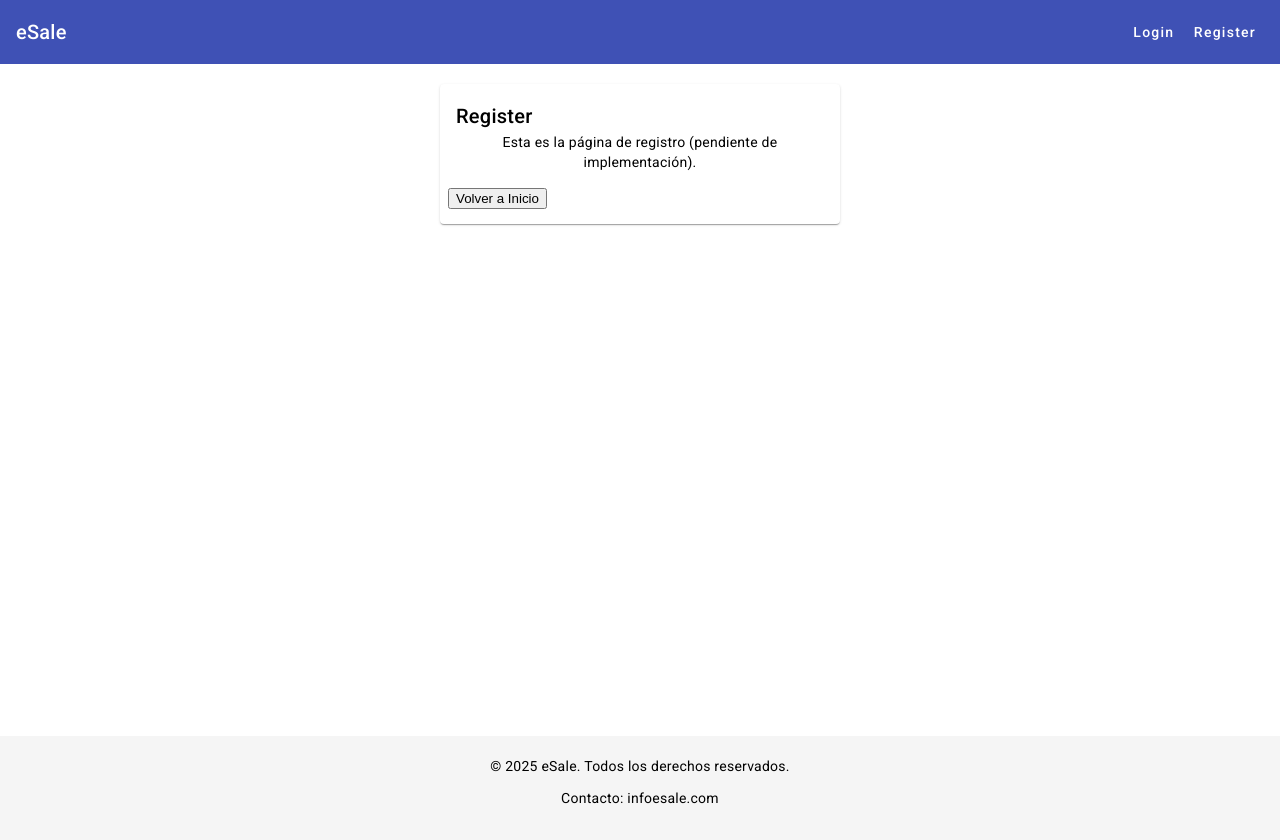
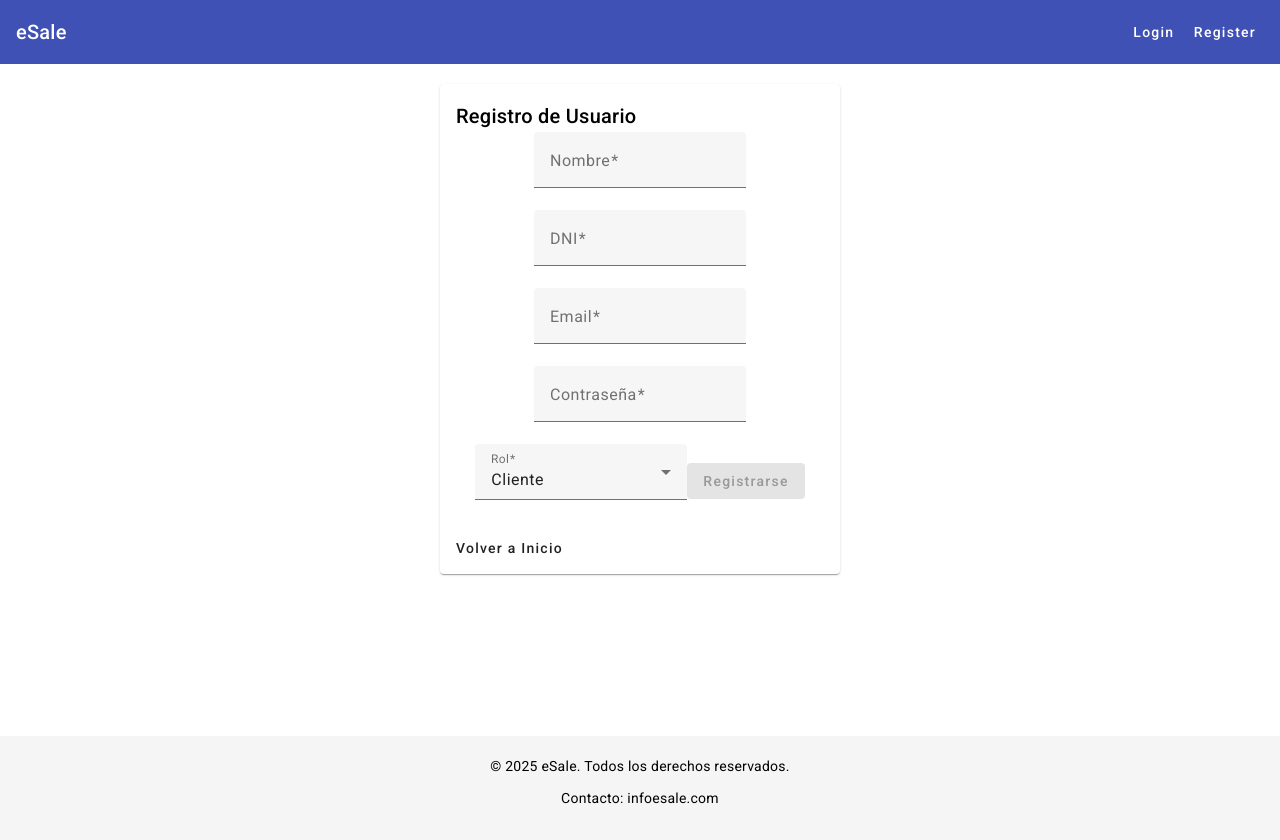
Before and after one commit to NicoButter/eSale_front, an Angular app in the folder eSale_front/: page /register in a window 1280 px wide. Built offline with nearby package versions, Linux system fonts and the light colour scheme.

Commit message:
se agrego el form para el registro

```diff
--- a/eSale_front/src/app/hero/hero.html
+++ b/eSale_front/src/app/hero/hero.html
@@ -1,45 +1,37 @@
-<section class="hero">
-  <mat-card>
-    <mat-card-header>
-      <mat-card-title>¡Bienvenido a eSale!</mat-card-title>
-    </mat-card-header>
+<section class="welcome-banner">
+  <mat-card class="banner-card">
+    <mat-card-title class="banner-title">¡Bienvenido a eSale!</mat-card-title>
     <mat-card-content>
-      <p>Descubre la mejor tienda online de electrónica con ofertas increíbles.</p>
+      <p class="banner-text">
+        🔥 Las mejores rebajas del año te esperan. Encontrá tus productos favoritos al mejor precio. ¡Apurate antes que vuelen! 🛒
+      </p>
     </mat-card-content>
   </mat-card>
+</section>
 
- <mat-card *ngFor="let product of featuredProducts">
-  <mat-card-header>
-    <mat-card-title>{{ product.articulo.marcaNombre }} {{ product.articulo.modelo }}</mat-card-title>
+<section class="hero">
+  <mat-card *ngFor="let product of featuredProducts">
+    <mat-card-header>
+      <mat-card-title>
+        {{ product.articulo.marcaNombre }} {{ product.articulo.modelo }}
+      </mat-card-title>
     </mat-card-header>
+
     <mat-card-content>
-      <img *ngIf="product.articulo.imageUrl" [src]="product.articulo.imageUrl" alt="{{ product.articulo.modelo }}" class="product-image">
+      <img
+        *ngIf="product.articulo.imageUrl"
+        [src]="product.articulo.imageUrl"
+        alt="{{ product.articulo.modelo }}"
+        class="product-image"
+      />
       <p>{{ product.articulo.descripcion }}</p>
       <p>Precio: ${{ product.articulo.precioSinIVA }}</p>
     </mat-card-content>
+
     <mat-card-actions>
-      <button mat-button color="primary">Añadir al carrito</button>
+      <button *ngIf="mostrarBoton()" mat-button color="primary">
+        Añadir al carrito
+      </button>
     </mat-card-actions>
-</mat-card>
-
-  <!-- <div class="offers-section" *ngIf="offers.length > 0">
-    <h2>Ofertas Especiales</h2>
-    <div class="product-grid">
-      <mat-card *ngFor="let product of offers">
-        <mat-card-header>
-          <mat-card-title>{{ product.marca.nombre }} {{ product.modelo }}</mat-card-title>
-        </mat-card-header>
-        <mat-card-content>
-          <img *ngIf="product.imageUrl" [src]="product.imageUrl" alt="{{ product.modelo }}" class="product-image">
-          <p>{{ product.descripcion }}</p>
-          <p>Precio original: ${{ product.precioSinIVA }}</p>
-          <p *ngIf="product.rebaja?.porcentajeDescuento">Descuento: {{ product.rebaja?.porcentajeDescuento }}%</p>
-          <p *ngIf="product.rebaja?.porcentajeDescuento">Precio con descuento: ${{ getDiscountedPrice(product) | number:'1.2-2' }}</p>
-        </mat-card-content>
-        <mat-card-actions>
-          <button mat-button color="primary">Añadir al carrito</button>
-        </mat-card-actions>
-      </mat-card>
-    </div>
-  </div> -->
+  </mat-card>
 </section>
--- a/eSale_front/src/app/hero/hero.scss
+++ b/eSale_front/src/app/hero/hero.scss
@@ -8,3 +8,26 @@ mat-card {
   max-width: 600px;
   text-align: center;
 }
+
+.welcome-banner {
+  margin: 20px auto;
+  max-width: 900px;
+  text-align: center;
+}
+
+.banner-card {
+  background: linear-gradient(to right, #ff8a00, #e52e71);
+  color: white;
+  padding: 20px;
+  border-radius: 15px;
+}
+
+.banner-title {
+  font-size: 2rem;
+  font-weight: bold;
+}
+
+.banner-text {
+  font-size: 1.2rem;
+  margin-top: 10px;
+}
--- a/eSale_front/src/app/hero/hero.ts
+++ b/eSale_front/src/app/hero/hero.ts
@@ -4,6 +4,8 @@ import { MatButtonModule } from '@angular/material/button';
 import { RouterLink } from '@angular/router';
 import { ApiService, ProductoDestacado } from '../services/api';
 import { CommonModule } from '@angular/common';
+import { AuthService } from '../services/auth';
+
 
 @Component({
   selector: 'app-hero',
@@ -13,20 +15,21 @@ import { CommonModule } from '@angular/common';
   styleUrls: ['./hero.scss']
 })
 export class Hero implements OnInit {
-
   featuredProducts: ProductoDestacado[] = [];
 
-  // offers: Product[] = [];
-
-  constructor(private apiService: ApiService) { }
+  constructor(
+    private apiService: ApiService,
+    private authService: AuthService
+  ) {}
 
   ngOnInit(): void {
     this.apiService.getArticulosDestacados().subscribe({
-      next: (products) => {
-        this.featuredProducts = products;
-        console.log(this.featuredProducts); // para verificar la estructura
-      },
-      error: (error) => console.error('Error al cargar productos destacados:', error)
+      next: (products) => (this.featuredProducts = products),
+      error: (err) => console.error(err)
     });
   }
+
+  mostrarBoton(): boolean {
+    return this.authService.isLoggedIn() && this.authService.isCliente();
+  }
 }
--- a/eSale_front/src/app/register/register.html
+++ b/eSale_front/src/app/register/register.html
@@ -1,10 +1,39 @@
 <div class="register">
   <mat-card>
     <mat-card-header>
-      <mat-card-title>Register</mat-card-title>
+      <mat-card-title>Registro de Usuario</mat-card-title>
     </mat-card-header>
     <mat-card-content>
-      <p>Esta es la página de registro (pendiente de implementación).</p>
+      <form [formGroup]="form" (ngSubmit)="onSubmit()">
+        <mat-form-field appearance="fill">
+          <mat-label>Nombre</mat-label>
+          <input matInput formControlName="nombre" required>
+        </mat-form-field>
+
+        <mat-form-field appearance="fill">
+          <mat-label>DNI</mat-label>
+          <input matInput formControlName="dni" required>
+        </mat-form-field>
+
+        <mat-form-field appearance="fill">
+          <mat-label>Email</mat-label>
+          <input matInput formControlName="email" type="email" required>
+        </mat-form-field>
+
+        <mat-form-field appearance="fill">
+          <mat-label>Contraseña</mat-label>
+          <input matInput formControlName="password" type="password" required>
+        </mat-form-field>
+
+        <mat-form-field appearance="fill">
+          <mat-label>Rol</mat-label>
+          <mat-select formControlName="rol">
+            <mat-option value="CLIENTE">Cliente</mat-option>
+          </mat-select>
+        </mat-form-field>
+
+        <button mat-raised-button color="primary" type="submit" [disabled]="form.invalid">Registrarse</button>
+      </form>
     </mat-card-content>
     <mat-card-actions>
       <button mat-button (click)="goToLanding()">Volver a Inicio</button>
--- a/eSale_front/src/app/register/register.ts
+++ b/eSale_front/src/app/register/register.ts
@@ -1,18 +1,58 @@
 import { Component } from '@angular/core';
+import { Router } from '@angular/router';
+import { FormBuilder, FormGroup, Validators, ReactiveFormsModule } from '@angular/forms';
 import { MatCardModule } from '@angular/material/card';
-import { Router } from '@angular/router'; // Importar Router
+import { MatFormFieldModule } from '@angular/material/form-field';
+import { MatInputModule } from '@angular/material/input';
+import { MatButtonModule } from '@angular/material/button';
+import { MatSelectModule } from '@angular/material/select';
+import { UsuarioService } from '../services/usuario';
+import { CommonModule } from '@angular/common';
 
 @Component({
   selector: 'app-register',
   standalone: true,
-  imports: [MatCardModule],
+  imports: [
+    CommonModule,
+    ReactiveFormsModule,
+    MatCardModule,
+    MatFormFieldModule,
+    MatInputModule,
+    MatButtonModule,
+    MatSelectModule
+  ],
   templateUrl: './register.html',
   styleUrls: ['./register.scss']
 })
 export class Register {
-  constructor(private router: Router) {} // Inyectar Router
+  form: FormGroup;
+
+  constructor(private fb: FormBuilder, private router: Router, private usuarioService: UsuarioService) {
+    this.form = this.fb.group({
+      nombre: ['', Validators.required],
+      dni: ['', Validators.required],
+      email: ['', [Validators.required, Validators.email]],
+      password: ['', Validators.required],
+      rol: ['CLIENTE', Validators.required]
+    });
+  }
+
+  onSubmit() {
+    if (this.form.valid) {
+      this.usuarioService.register(this.form.value).subscribe({
+        next: () => {
+          alert('Registro exitoso. ¡Ahora podés iniciar sesión!');
+          this.router.navigate(['/login']);
+        },
+        error: (err) => {
+          console.error('Error en el registro:', err);
+          alert('Error en el registro. Verificá los datos e intentá de nuevo.');
+        }
+      });
+    }
+  }
 
   goToLanding() {
-    this.router.navigate(['/']); // Redirigir a la landing
+    this.router.navigate(['/']);
   }
 }
--- a/eSale_front/src/app/services/auth.ts
+++ b/eSale_front/src/app/services/auth.ts
@@ -1,6 +1,7 @@
 import { Injectable } from '@angular/core';
 import { HttpClient } from '@angular/common/http';
 import { Observable } from 'rxjs';
+import { tap } from 'rxjs/operators';
 
 export interface LoginRequestDTO {
   email: string;
@@ -18,10 +19,28 @@ export interface LoginResponseDTO {
 export class AuthService {
   private authUrl = 'http://localhost:8080/login';
 
-  constructor(private http: HttpClient) {}
+  constructor(private http: HttpClient) { }
 
   login(email: string, password: string): Observable<any> {
-    const loginData = { email, password };
-    return this.http.post(this.authUrl, loginData);
+  const loginData = { email, password };
+  return this.http.post<LoginResponseDTO>(this.authUrl, loginData).pipe(
+    tap(response => {
+      localStorage.setItem('token', response.token);
+      localStorage.setItem('rol', response.user.rol);
+    })
+  );
+}
+
+  isLoggedIn(): boolean {
+    return !!localStorage.getItem('token');
   }
+
+  getUserRole(): string | null {
+    return localStorage.getItem('rol');
+  }
+
+  isCliente(): boolean {
+    return this.getUserRole() === 'cliente';
+  }
+
 }
--- /dev/null
+++ b/eSale_front/src/app/services/usuario.ts
@@ -0,0 +1,16 @@
+import { Injectable } from '@angular/core';
+import { HttpClient } from '@angular/common/http';
+import { Observable } from 'rxjs';
+
+@Injectable({
+  providedIn: 'root'
+})
+export class UsuarioService {
+  private apiUrl = 'http://localhost:8080/api/usuarios'; // Ajustar según tu backend
+
+  constructor(private http: HttpClient) {}
+
+  register(usuario: any): Observable<any> {
+    return this.http.post(`${this.apiUrl}/register`, usuario);
+  }
+}
```
Also changed, not shown: 1 other file (tests, documents, lock files or other folders).
